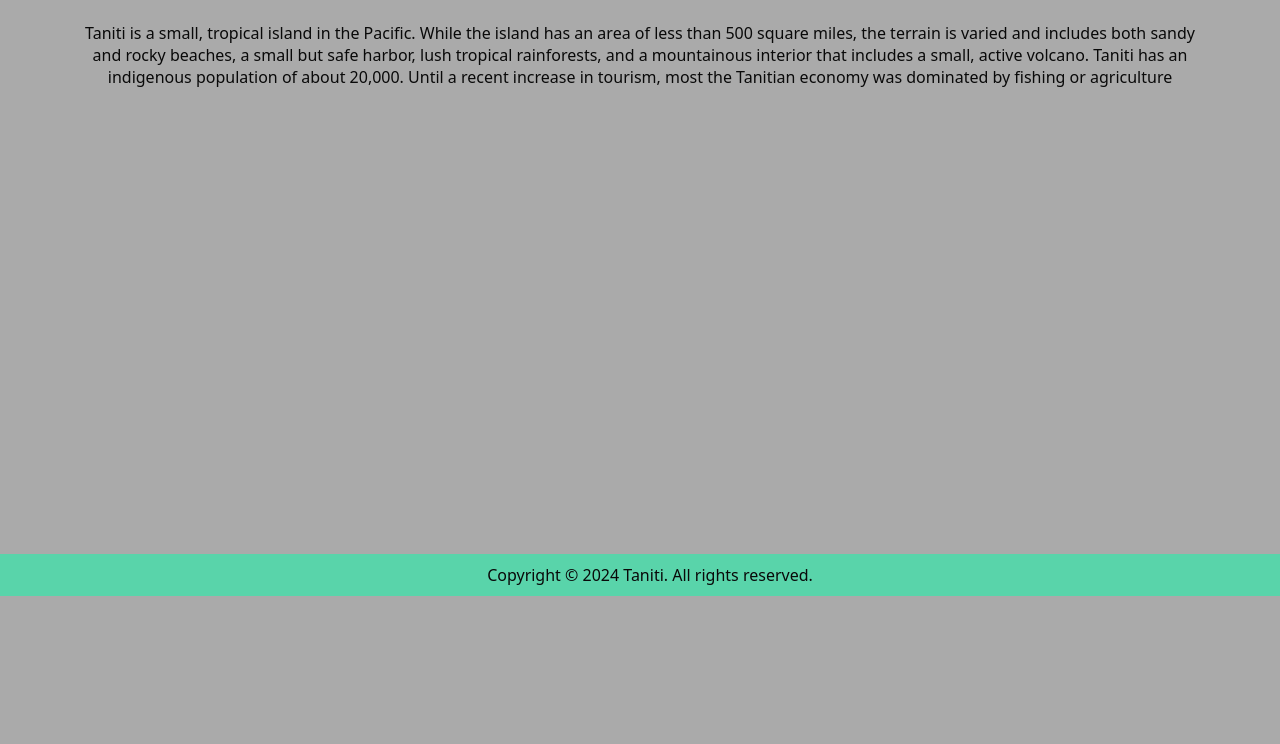
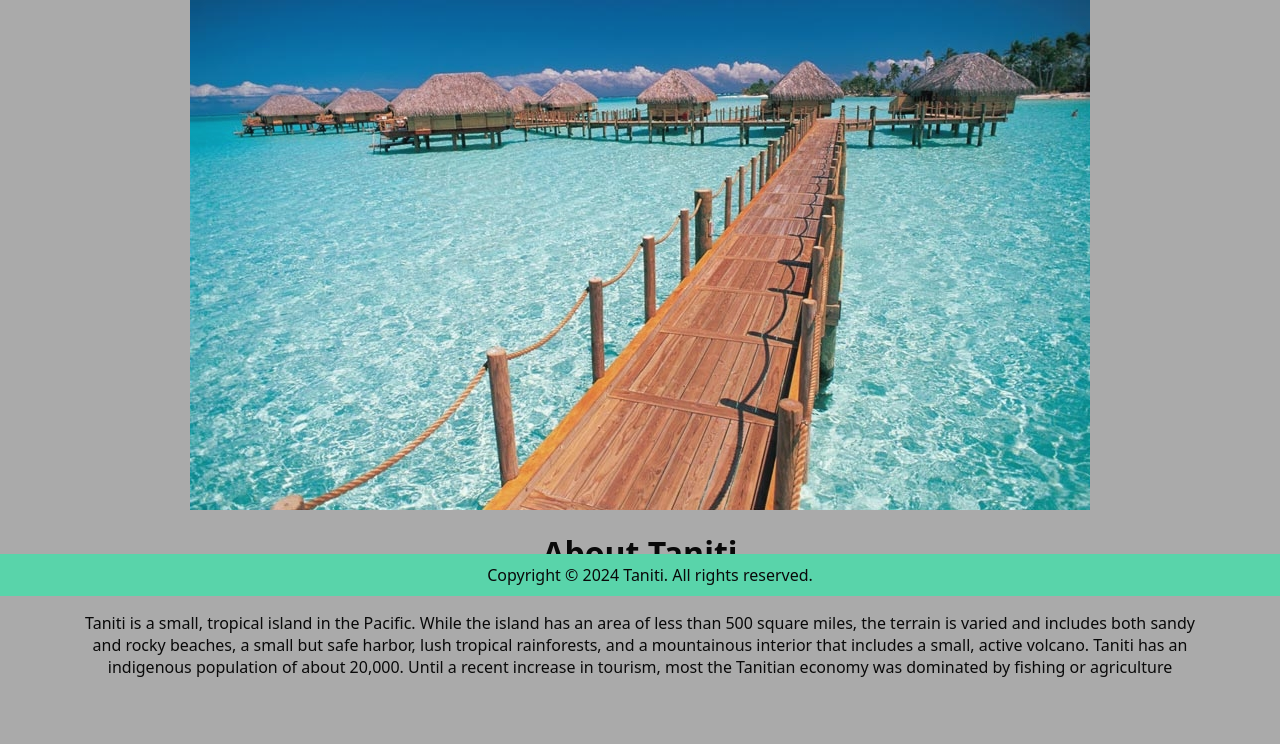
Before and after one commit to inaflux/d479proto.io, a plain HTML site: page about.html in a window 1280 px wide. Shown: the part 204-948 px from the top of the page. Before the commit the page ends 800 px from the top, so only its background shows below. Drawn offline with Linux system fonts and the light colour scheme.

Commit message:
Update about.html

```diff
--- a/about.html
+++ b/about.html
@@ -25,7 +25,7 @@
         </div>
     </header>
     <main>
-        <div class="image"><img src="images\aboutimage.jpg" alt=""></div>
+        <div class="image"><img src="aboutimage.jpg" alt=""></div>
         <div class="title"><h1>About Taniti</h1></div>
         <div class="content"><p>Taniti is a small, tropical island in the Pacific. While the island has an area of less than 500 square miles, the terrain is varied and includes both sandy and rocky beaches, a small but safe harbor, lush tropical rainforests, and a mountainous interior that includes a small, active volcano. Taniti has an indigenous population of about 20,000. Until a recent increase in tourism, most the Tanitian economy was dominated by fishing or agriculture</p></div>
     </main>
```
